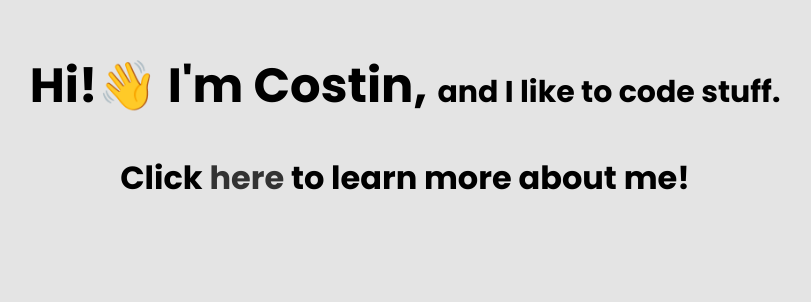
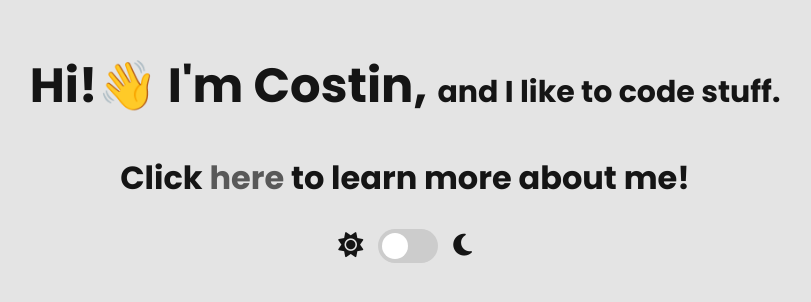
Before and after one commit to costin2121/costin2121.github.io, a plain HTML site: page index.html in a window 1280 px wide. Shown: the part 230-532 px from the top of the page, without its empty margins (235-1046 px from the left). Drawn offline with Linux system fonts and the light colour scheme.

Commit message:
added  dark mode

```diff
--- a/index.html
+++ b/index.html
@@ -6,11 +6,30 @@
     <meta name="viewport" content="width=device-width, initial-scale=1.0" />
     <title>Costin</title>
     <link rel="stylesheet" href="style.css" />
+    <script
+      src="https://kit.fontawesome.com/a890b2645b.js"
+      crossorigin="anonymous"
+    ></script>
   </head>
   <body>
     <div class="container">
-      <h1>Hi!👋 I'm Costin, <span class="mediumText">and I like to code stuff.</span></h1>
-      <h2><span id="clickpress">Click</span> <a class="here">here</a> to learn more about me!</h2>
+      <h1>
+        Hi!👋 I'm Costin,
+        <span class="mediumText">and I like to code stuff.</span>
+      </h1>
+      <h2>
+        <span id="clickpress">Click</span> <a class="here">here</a> to learn
+        more about me!
+      </h2>
+
+      <div id="darkModeToggleContainer">
+        <i class="fa-solid fa-sun dmicon-left"></i>
+        <label class="switch">
+          <input type="checkbox" id="darkModeToggle" />
+          <span class="slider round"></span>
+        </label>
+        <i class="fa-solid fa-moon dmicon-right"></i>
+      </div>
     </div>
     <script src="script.js"></script>
   </body>
--- a/script.js
+++ b/script.js
@@ -1,8 +1,36 @@
 const clickpress = document.getElementById("clickpress");
+const darkModeToggle = document.getElementById('darkModeToggle');
+
 let onMobile = !!navigator.userAgent.match(/iphone|android|blackberry/ig) || false;
+
+let darkModeEnabled = (sessionStorage.getItem("costin-dark-mode-enabled") || "false") == "true";
+
+enableTheme();
+
+darkModeToggle.checked = darkModeEnabled;
 
 if (onMobile) {
     clickpress.innerText = "Press";
 } else {
     clickpress.innerText = "Click";
 }
+
+darkModeToggle.addEventListener('input', () => {
+    darkModeEnabled = (sessionStorage.getItem("costin-dark-mode-enabled") == "true");
+    sessionStorage.setItem('costin-dark-mode-enabled', darkModeToggle.checked);
+    enableTheme();
+})
+
+/**
+ *   --bg-color: #e4e4e4;
+  --here-text-color: #595959;
+  --slider-bg-color: #ccc;
+  --slider-before-bg-color: #fff;
+ */
+
+function enableTheme() {
+    document.body.style.setProperty("--bg-color", darkModeEnabled ? "#1b1b1b" : "#e4e4e4")
+    document.body.style.setProperty("--body-fore-color", darkModeEnabled ? "#eaeaea" : "#151515")
+    document.body.style.setProperty("--here-text-color", darkModeEnabled ? "#b1b1b1" : "#595959")
+    // document.body.style.setProperty("--slider-before-bg-color", darkModeEnabled ? "1b1b1b" : "#e4e4e4")
+}
--- a/style.css
+++ b/style.css
@@ -1,4 +1,12 @@
 @import url("https://fonts.googleapis.com/css2?family=Lato:ital,wght@0,100;0,300;0,400;0,700;0,900;1,100;1,300;1,400;1,700;1,900&family=Poppins:ital,wght@0,100;0,200;0,300;0,400;0,500;0,600;0,700;0,800;0,900;1,100;1,200;1,300;1,400;1,500;1,600;1,700;1,800;1,900&display=swap");
+
+:root {
+  --bg-color: #e4e4e4;
+  --body-fore-color: #fff;
+  --here-text-color: #595959;
+  --slider-bg-color: #ccc;
+  --slider-before-bg-color: #fff;
+}
 
 * {
   font-family: "Poppins";
@@ -6,7 +14,9 @@
 
 body {
   user-select: none;
-  background-color: #e4e4e4;
+  background-color: var(--bg-color);
+  color: var(--body-fore-color);
+  transition: all 0.2s ease-in-out;
 }
 
 .container {
@@ -29,7 +39,7 @@ h2 {
 }
 
 .here {
-  color: #333;
+  color: var(--here-text-color);
   cursor: pointer;
   text-decoration: none;
   background-image: linear-gradient(rgb(14, 138, 255), rgb(14, 138, 255));
@@ -40,7 +50,86 @@ h2 {
   transition: all 0.2s ease-in-out;
 }
 
+#darkModeToggleContainer {
+  display: flex;
+  justify-content: center;
+  align-items: center;
+  text-align: center;
+}
+
+.dmicon-left {
+  padding-right: 15px;
+  font-size: 25px;
+}
+
+.dmicon-right {
+  padding-left: 15px;
+  font-size: 25px;
+}
+
 .here:hover {
   color: rgb(14, 138, 255);
   background-size: 100% 0.1em;
 }
+
+.switch {
+  position: relative;
+  display: inline-block;
+  width: 60px;
+  height: 34px;
+}
+
+/* Hide default HTML checkbox */
+.switch input {
+  opacity: 0;
+  width: 0;
+  height: 0;
+}
+
+/* The slider */
+.slider {
+  position: absolute;
+  cursor: pointer;
+  top: 0;
+  left: 0;
+  right: 0;
+  bottom: 0;
+  background-color: var(--slider-bg-color);
+  -webkit-transition: 0.4s;
+  transition: 0.4s;
+}
+
+.slider:before {
+  position: absolute;
+  content: "";
+  height: 26px;
+  width: 26px;
+  left: 4px;
+  bottom: 4px;
+  background-color: var(--slider-before-bg-color);
+  -webkit-transition: 0.4s;
+  transition: 0.4s;
+}
+
+input:checked + .slider {
+  background-color: #2196f3;
+}
+
+input:focus + .slider {
+  box-shadow: 0 0 1px #2196f3;
+}
+
+input:checked + .slider:before {
+  -webkit-transform: translateX(26px);
+  -ms-transform: translateX(26px);
+  transform: translateX(26px);
+}
+
+/* Rounded sliders */
+.slider.round {
+  border-radius: 34px;
+}
+
+.slider.round:before {
+  border-radius: 50%;
+}
```
